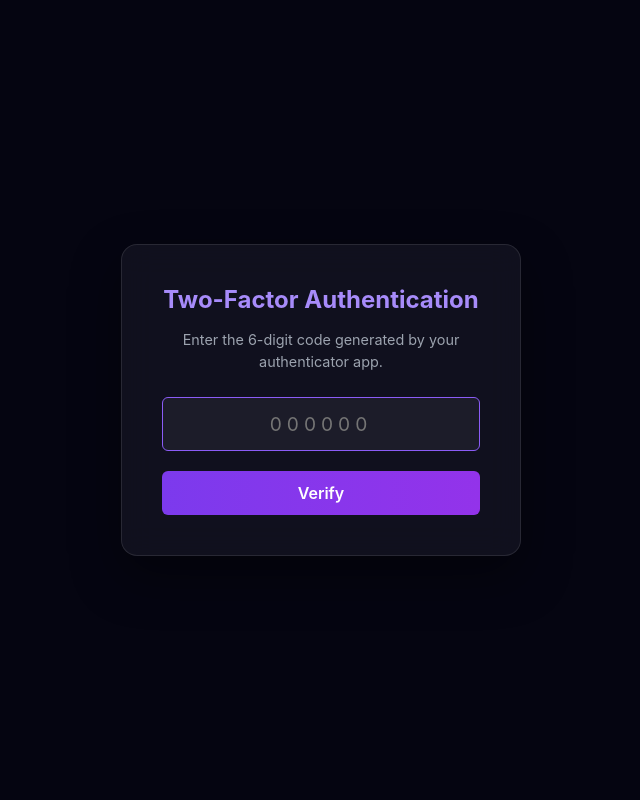
After one commit to matinpatel17/LuxWarden, a Flask app: page /verify_mfa in a window 1280 px wide. The commit adds this page. Shown: the whole page, without its empty margins (319-959 px from the left). Run offline with Flask 3, Linux system fonts and the light colour scheme; the visitor is signed in with stand-in values (Sample User, id 1); parts of the project's set-up code (start-up, migrations or seed data) failed here and were passed over.

Commit message:
added multi-factor authentication

```diff
--- a/app.py
+++ b/app.py
@@ -16,7 +16,7 @@ from itsdangerous import URLSafeTimedSerializer
 from bs4 import BeautifulSoup
 from fpdf import FPDF
 from functools import wraps
-import io
+import pyotp, qrcode, io
 from waf import inspect_request, get_country
 # --- IMPORT FIREWALL LOGIC ---
 try:
@@ -381,9 +381,8 @@ def signin():
         db = get_db_connection()
         cursor = db.cursor(dictionary=True)
 
-        # UPDATED SQL QUERY
         cursor.execute(
-            "SELECT id, full_name, password, is_admin, status, plan_type, plan_expiry FROM users WHERE email = %s",
+            "SELECT id, full_name, password, is_admin, status, plan_type, plan_expiry, mfa_enabled, mfa_secret FROM users WHERE email = %s",
             (email,)
         )
         user = cursor.fetchone()
@@ -399,6 +398,13 @@ def signin():
         if not check_password_hash(user["password"], password):
             return render_template("signin.html", error="Incorrect password.", old=old)
 
+        # --- MFA INTERCEPT ---
+        if user.get("mfa_enabled") == 1:
+            session.clear()
+            session["temp_user_id"] = user["id"]
+            return redirect(url_for("verify_mfa"))
+        # ---------------------
+
         session.clear()
         session["user_id"] = user["id"]
         session["user_name"] = user["full_name"]
@@ -409,7 +415,6 @@ def signin():
         if session["is_admin"]:
             return redirect(url_for("admin_dashboard"))
 
-        # --- NEW REDIRECT LOGIC ---
         if user["plan_expiry"] and user["plan_expiry"] > datetime.now():
             return redirect(url_for("dashboard"))
         else:
@@ -420,6 +425,96 @@ def signin():
     error_msg = session.pop("error_message", None)
 
     return render_template("signin.html", success=success_msg, error=error_msg, old={})
+
+@app.route("/verify_mfa", methods=["GET", "POST"])
+def verify_mfa():
+    if "temp_user_id" not in session:
+        return redirect(url_for("signin"))
+
+    if request.method == "POST":
+        token = request.form.get("token", "").strip()
+
+        db = get_db_connection()
+        cursor = db.cursor(dictionary=True)
+        cursor.execute("SELECT * FROM users WHERE id = %s", (session["temp_user_id"],))
+        user = cursor.fetchone()
+        cursor.close()
+        db.close()
+
+        totp = pyotp.TOTP(user["mfa_secret"])
+        if totp.verify(token):
+            # MFA Passed - Complete Login
+            session.clear()
+            session["user_id"] = user["id"]
+            session["user_name"] = user["full_name"]
+            session["logged_in"] = True
+            session["is_admin"] = bool(user["is_admin"])
+            session["plan_type"] = user["plan_type"]
+
+            if session["is_admin"]:
+                return redirect(url_for("admin_dashboard"))
+            elif user["plan_expiry"] and user["plan_expiry"] > datetime.now():
+                return redirect(url_for("dashboard"))
+            else:
+                session["success_message"] = "You need to complete payment to access the Pro dashboard."
+                return redirect(url_for("payment"))
+        else:
+            return render_template("mfa_verify.html", error="Invalid authentication code. Please try again.")
+
+    return render_template("mfa_verify.html")
+
+@app.route("/setup_mfa", methods=["GET", "POST"])
+def setup_mfa():
+    if "user_id" not in session:
+        return redirect(url_for("signin"))
+
+    db = get_db_connection()
+    cursor = db.cursor(dictionary=True)
+    cursor.execute("SELECT email, mfa_enabled FROM users WHERE id = %s", (session["user_id"],))
+    user = cursor.fetchone()
+
+    if user['mfa_enabled']:
+        flash("MFA is already enabled on your account.")
+        return redirect(url_for("dashboard"))
+
+    if request.method == "GET":
+        # Generate new secret for the user
+        secret = pyotp.random_base32()
+        session['mfa_setup_secret'] = secret
+
+        # Generate QR code URL
+        totp = pyotp.TOTP(secret)
+        provisioning_uri = totp.provisioning_uri(name=user['email'], issuer_name="LuxWarden")
+
+        # Create QR code image
+        img = qrcode.make(provisioning_uri)
+        buffered = io.BytesIO()
+        img.save(buffered, format="PNG")
+        qr_code_img = base64.b64encode(buffered.getvalue()).decode("utf-8")
+
+        return render_template("setup_mfa.html", qr_code=qr_code_img, secret=secret)
+
+    elif request.method == "POST":
+        token = request.form.get("token", "").strip()
+        secret = session.get('mfa_setup_secret')
+
+        if not secret:
+            return redirect(url_for("setup_mfa"))
+
+        totp = pyotp.TOTP(secret)
+        if totp.verify(token):
+            # Validated successfully, save to DB
+            cursor.execute("UPDATE users SET mfa_secret = %s, mfa_enabled = 1 WHERE id = %s", (secret, session["user_id"]))
+            db.commit()
+            session.pop('mfa_setup_secret', None)
+            flash("✅ Multi-Factor Authentication has been successfully enabled!")
+            return redirect(url_for("dashboard"))
+        else:
+            flash("❌ Invalid code. Please scan the QR code and try again.")
+            return redirect(url_for("setup_mfa"))
+
+    cursor.close()
+    db.close()
 
 @app.route("/logout")
 def logout():
--- a/database_schema.sql
+++ b/database_schema.sql
@@ -132,3 +132,7 @@ CREATE TABLE custom_report_requests (
     created_at TIMESTAMP DEFAULT CURRENT_TIMESTAMP,
     FOREIGN KEY (user_id) REFERENCES users(id) ON DELETE CASCADE
 );
+
+-- 5. Add these new colomns for MFA
+ALTER TABLE users ADD COLUMN mfa_secret VARCHAR(32) DEFAULT NULL;
+ALTER TABLE users ADD COLUMN mfa_enabled TINYINT(1) DEFAULT 0;
--- a/templates/dashboard.html
+++ b/templates/dashboard.html
@@ -286,6 +286,11 @@
                     <input type="hidden" name="csrf_token" value="{{ csrf_token() }}">
                     <input type="hidden" name="action" value="delete_account">
                     <button type="submit" class="btn-primary" style="background: var(--danger); width: 100%;">Delete Account</button>
+                    <div style="margin-top: 30px; border-top: 1px solid rgba(255,255,255,0.1); padding-top: 30px;">
+                        <h3>Two-Factor Authentication</h3>
+                        <p style="color: var(--text-muted); font-size: 0.9rem; margin-bottom: 15px;">Add an extra layer of security to your account.</p>
+                        <a href="{{ url_for('setup_mfa') }}" class="btn-primary" style="width: 100%; justify-content: center; text-decoration: none;">Setup MFA</a>
+                    </div>
                 </form>
             </div>
         </section>
--- /dev/null
+++ b/templates/mfa_verify.html
@@ -0,0 +1,34 @@
+<!DOCTYPE html>
+<html lang="en">
+<head>
+    <meta charset="UTF-8">
+    <meta name="viewport" content="width=device-width, initial-scale=1.0">
+    <title>LuxWarden - Two-Factor Authentication</title>
+    <link rel="stylesheet" href="{{ url_for('static', filename='style.css') }}">
+    <style>
+        body { background-color: #050511; color: white; display: flex; justify-content: center; align-items: center; height: 100vh; margin: 0; font-family: 'Inter', sans-serif; }
+        .mfa-card { background: rgba(22, 22, 36, 0.7); backdrop-filter: blur(16px); border: 1px solid rgba(255, 255, 255, 0.1); border-radius: 16px; padding: 40px; width: 100%; max-width: 400px; text-align: center; box-shadow: 0 20px 50px rgba(0,0,0,0.4); }
+        .form-input { width: 100%; background: rgba(255,255,255,0.05); border: 1px solid rgba(255, 255, 255, 0.1); padding: 14px 16px; border-radius: 6px; color: white; font-size: 1.2rem; text-align: center; letter-spacing: 5px; outline: none; margin-bottom: 20px; transition: 0.3s; }
+        .form-input:focus { border-color: #8b5cf6; }
+        .btn-submit { width: 100%; padding: 12px; background: linear-gradient(90deg, #7c3aed, #9333ea); border: none; border-radius: 6px; color: white; font-size: 1rem; font-weight: 600; cursor: pointer; transition: 0.3s; }
+        .btn-submit:hover { opacity: 0.9; }
+        .error-message { background: rgba(231, 76, 60, 0.15); color: #e74c3c; padding: 12px; border-radius: 6px; margin-bottom: 20px; font-size: 0.9rem; border: 1px solid rgba(231, 76, 60, 0.3); }
+    </style>
+</head>
+<body>
+    <div class="mfa-card">
+        <h2 style="color: #a78bfa; margin-bottom: 15px;">Two-Factor Authentication</h2>
+        <p style="color: #9ca3af; font-size: 0.9rem; margin-bottom: 25px; line-height: 1.5;">Enter the 6-digit code generated by your authenticator app.</p>
+
+        {% if error %}
+            <div class="error-message">❌ {{ error }}</div>
+        {% endif %}
+
+        <form action="{{ url_for('verify_mfa') }}" method="POST">
+            <input type="hidden" name="csrf_token" value="{{ csrf_token() }}">
+            <input type="text" name="token" class="form-input" placeholder="000000" maxlength="6" autocomplete="off" required autofocus>
+            <button type="submit" class="btn-submit">Verify</button>
+        </form>
+    </div>
+</body>
+</html>
```
Also changed, not shown: templates/setup_mfa.html (added, +44 -0 lines).
